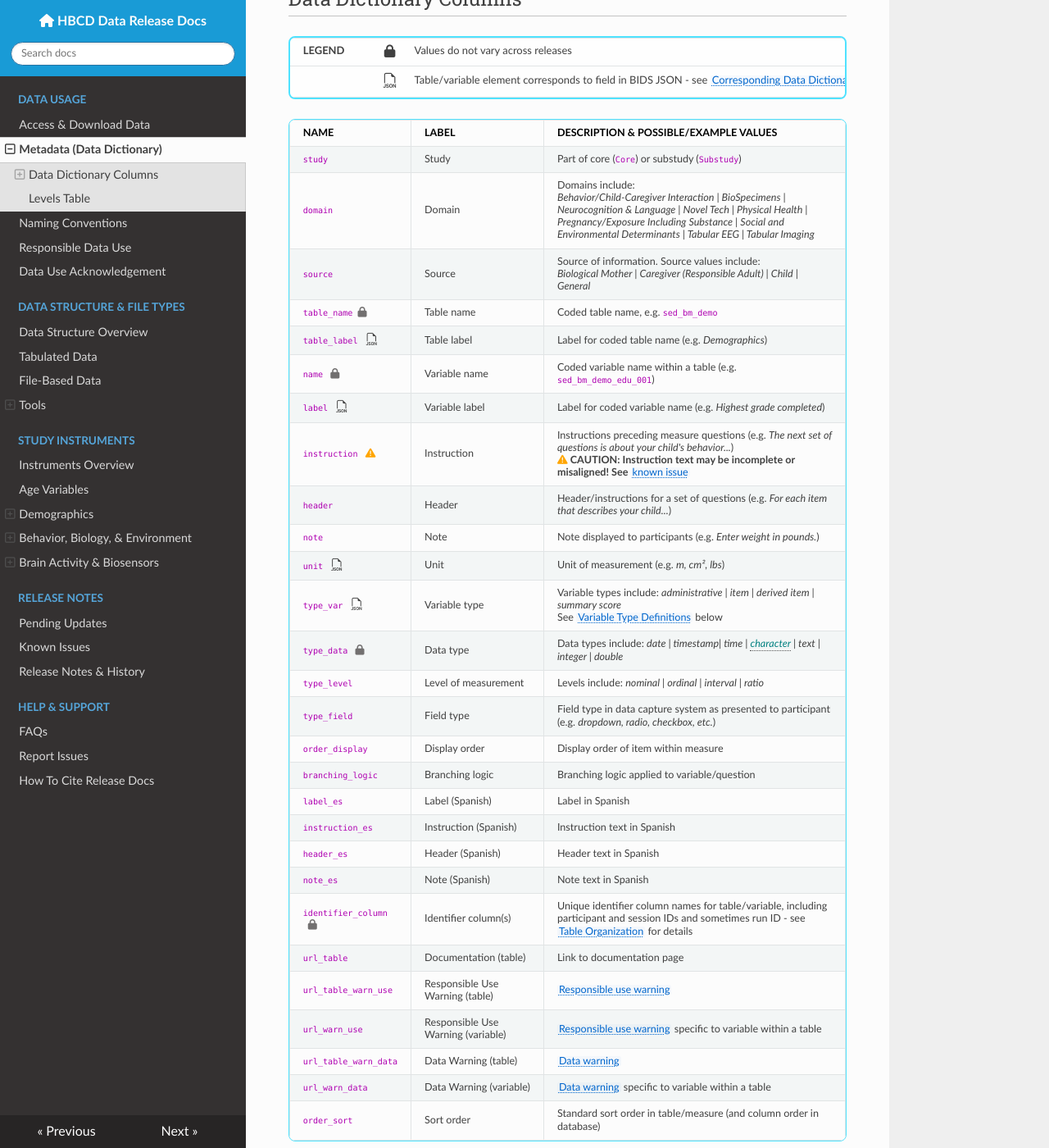
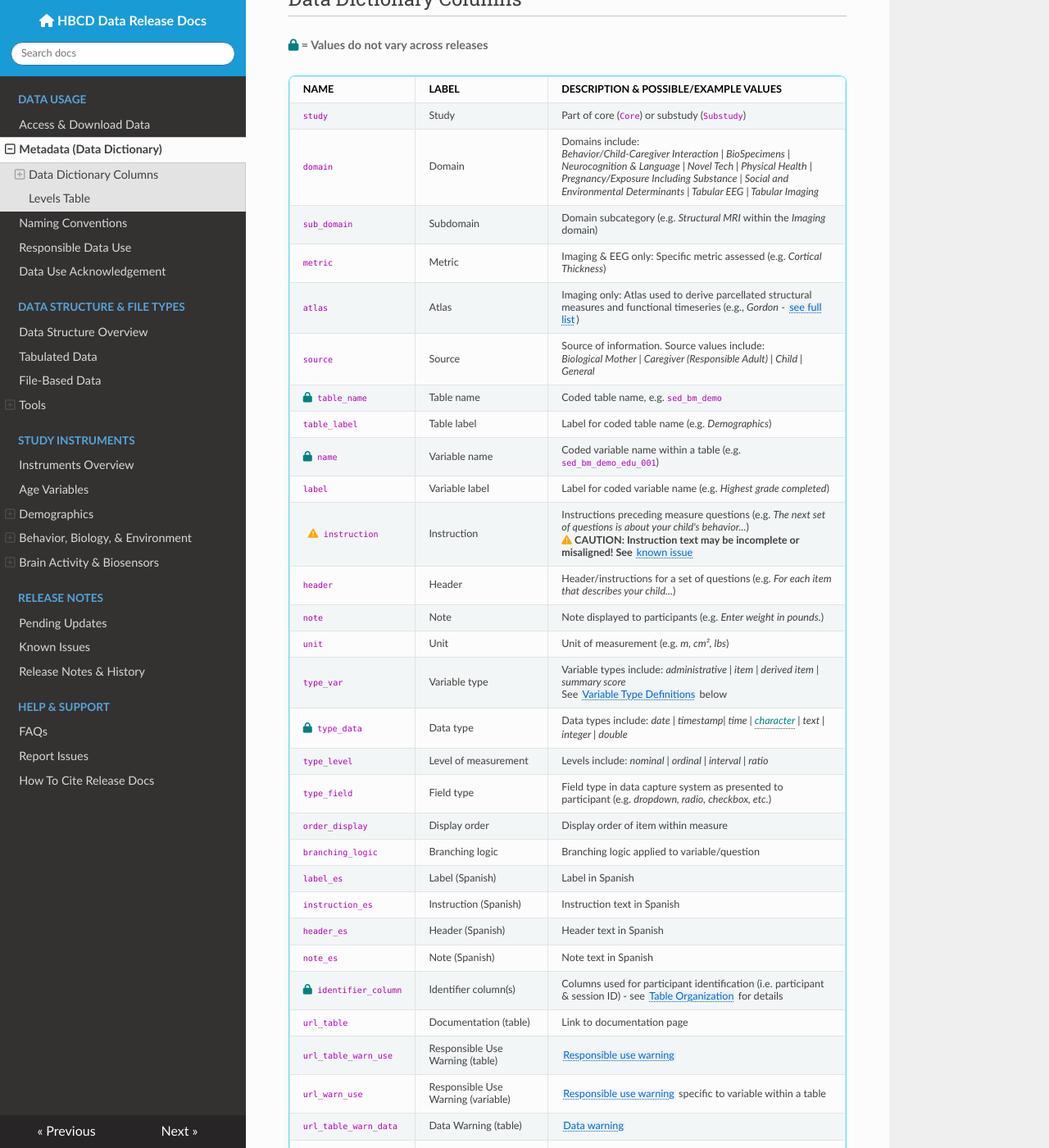
Before and after one commit to nbdc-datahub/hbcd-docs, an MkDocs documentation site: the page built from docs/access/metadata.md, in a window 1280 px wide and 1400 px high, scrolled down 519 px. Shown: the whole window at 82% size. Built offline with MkDocs 1.6.1, drawn with Linux system fonts in a browser that asks for light colours; nearby versions of some CDN libraries; some of the changed text lies outside the part shown.

Commit message:
correct metadata page to remove correspondance to JSON info (ABCD-specific)

```diff
--- a/docs/access/metadata.md
+++ b/docs/access/metadata.md
@@ -8,21 +8,9 @@
 See the following sections for detailed descriptions for each column in the [data dictionary](#data-dictionary-columns) and [levels table](#levels-table).
 
 ## Data Dictionary Columns
-<!-- LEGEND -->
-<table id="legend" class="compact-table-no-vertical-lines" style="border: 2px solid #4fe2ffff; border-radius: 8px; border-collapse: collapse; line-height: 1.0;">
-<tbody>
-<tr>
-<td><b>LEGEND</b></td>
-<td style="text-align: center; padding-left: 30px"><i style="font-size: 1.2em;" class="fa-solid fa-lock"></i></td>
-<td style="padding-left: 5px">Values do not vary across releases</td></tr>
-<tr>
-<td></td>
-<td style="text-align: center; padding-left: 30px"><i style="font-size: 1.4em;" class="bi bi-filetype-json"></i></td>
-<td style="padding-left: 5px">Table/variable element corresponds to field in BIDS JSON - see <a href="#json">Corresponding Data Dictionary Elements in JSONs</a></td></tr>
-</tbody>
-</table>
-
-<!-- DD -->
+<p style="font-size: 0.9em; color: #696969ff; font-weight: bold;">
+<i style="color: teal;" class="fa-solid fa-lock"></i>&nbsp;= Values do not vary across releases
+</p>
 <table class="compact-table" style="font-size: 14px; border: 1px solid #4fe2ffff; border-radius: 8px;">
 <thead>
 <tr>
@@ -45,6 +33,21 @@ See the following sections for detailed descriptions for each column in the [dat
   <i>Behavior/Child-Caregiver Interaction | BioSpecimens | Neurocognition & Language | Novel Tech | Physical Health | Pregnancy/Exposure Including Substance | Social and Environmental Determinants | Tabular EEG | Tabular Imaging</i></td>
 </tr>
 <tr>
+  <td><code>sub_domain</code></td>
+  <td>Subdomain</td>
+  <td style="word-wrap: break-word; white-space: normal;">Domain subcategory (e.g. <i>Structural MRI</i> within the <i>Imaging</i> domain)</td>
+</tr>
+<tr>
+  <td><code>metric</code></td>
+  <td>Metric</td>
+  <td style="word-wrap: break-word; white-space: normal;">Imaging & EEG only: Specific metric assessed (e.g. <i>Cortical Thickness</i>)</td>
+</tr>
+<tr>
+  <td><code>atlas</code></td>
+  <td>Atlas</td>
+  <td style="word-wrap: break-word; white-space: normal;">Imaging only: Atlas used to derive parcellated structural measures and functional timeseries (e.g., <i>Gordon</i> - <a href="../../instruments/mri/#parc" target="_blank">see full list</a>)</td>
+</tr>
+<tr>
   <td><code>source</code></td>
   <td>Source</td>
   <td style="word-wrap: break-word; white-space: normal;">Source of information. Source values include:<br>
@@ -52,35 +55,31 @@ See the following sections for detailed descriptions for each column in the [dat
 </tr>
 <!-- TABLE STRUCTURE -->
 <tr>
-  <td><code>table_name</code><i class="fa-solid fa-lock" title="Does not vary across releases" style="font-size: 1em; margin-left: 6px; color: #727070ff;"></i>
-  </td>
+  <td><i style="color: teal;" class="fa-solid fa-lock"></i>&nbsp; <code>table_name</code></td>
   <td>Table name</td>
   <td style="word-wrap: break-word; white-space: normal;">Coded table name, e.g. <code>sed_bm_demo</code></td>
 </tr>
 <tr>
-  <td><code>table_label</code>
-  <i class="bi bi-filetype-json" style="font-size: 1.2em; margin-left: 6px;"></i></td>
+  <td><code>table_label</code></td>
   <td>Table label</td>
   <td style="word-wrap: break-word; white-space: normal;">Label for coded table name (e.g. <i>Demographics</i>)</td>
 </tr>
 <!-- VARIABLE METADATA -->
 <tr>
-  <td><code>name</code>
-  <i class="fa-solid fa-lock" title="Does not vary across releases" style="font-size: 1em; margin-left: 6px; color: #727070ff;"></i></td>
+  <td><i style="color: teal;" class="fa-solid fa-lock"></i>&nbsp; <code>name</code></td>
   <td>Variable name</td>
   <td style="word-wrap: break-word; white-space: normal;">Coded variable name within a table (e.g. <code>sed_bm_demo_edu_001</code>)</td>
 </tr>
 <tr>
-  <td><code>label</code>
-  <i class="bi bi-filetype-json" style="font-size: 1.2em; margin-left: 6px;"></i></td>
+  <td><code>label</code></td>
   <td>Variable label</td>
   <td style="word-wrap: break-word; white-space: normal;">Label for coded variable name (e.g. <i>Highest grade completed</i>)</td>
 </tr>
 <tr>
-  <td><code>instruction</code>
-  <i class="fas fa-exclamation-triangle" style="font-size: 1em; margin-left: 6px; color: orange;"></i></td>
+  <td><i class="fas fa-exclamation-triangle" style="font-size: 1em; margin-left: 6px; color: orange;"></i>&nbsp; <code>instruction</code></td>
   <td>Instruction</td>
-  <td style="word-wrap: break-word; white-space: normal;">Instructions preceding measure questions (e.g. <i>The next set of questions is about your child's behavior...</i>)<br>
+  <td style="word-wrap: break-word; white-space: normal;">
+    Instructions preceding measure questions (e.g. <i>The next set of questions is about your child's behavior...</i>)<br>
   <i class="fas fa-exclamation-triangle" style="font-size: 1em; color: orange;"></i> <b>CAUTION: Instruction text may be incomplete or misaligned! See <a href="../../changelog/knownissues/#instruction-metadata-read-carefully">known issue</a></b></td>
 </tr>
 <tr>
@@ -94,22 +93,19 @@ See the following sections for detailed descriptions for each column in the [dat
   <td style="word-wrap: break-word; white-space: normal;">Note displayed to participants (e.g. <i>Enter weight in pounds.</i>)</td>
 </tr>
 <tr>
-  <td><code>unit</code>
-  <i class="bi bi-filetype-json" style="font-size: 1.2em; margin-left: 6px;"></i></td>
+  <td><code>unit</code></td>
   <td>Unit</td>
   <td style="word-wrap: break-word; white-space: normal;">Unit of measurement (e.g. <i>m, cm², lbs</i>)</td>
 </tr>
 <!-- VARIABLE TYPES -->
 <tr>
-  <td><code>type_var</code>
-  <i class="bi bi-filetype-json" style="font-size: 1.2em; margin-left: 6px;"></i></td>
+  <td><code>type_var</code></td>
   <td>Variable type</td>
   <td style="word-wrap: break-word; white-space: normal;">Variable types include: <i>administrative | item | derived item | summary score</i><br>
   See <a href="#type_var">Variable Type Definitions</a> below</td>
 </tr>
 <tr>
-  <td><code>type_data</code>
-  <i class="fa-solid fa-lock" style="font-size: 1em; margin-left: 6px; color: #727070ff;"></i></td>
+  <td><i style="color: teal;" class="fa-solid fa-lock"></i>&nbsp; <code>type_data</code></td>
   <td>Data type</td>
   <td style="word-wrap: break-word; white-space: normal;">Data types include: <i>date | timestamp| time | <span class="tooltip">character<span class="tooltiptext">Only used for categorical columns</span></span> | text | integer | double</i></td>
 </tr>
@@ -156,10 +152,9 @@ See the following sections for detailed descriptions for each column in the [dat
 </tr>
 <!-- IDENTIFIERS & LINKS -->
 <tr>
-  <td><code>identifier_column</code>
-  <i class="fa-solid fa-lock" style="font-size: 1em; margin-left: 6px; color: #727070ff;"></i></td>
+  <td><i style="color: teal;" class="fa-solid fa-lock"></i>&nbsp; <code>identifier_column</code></td>
   <td>Identifier column(s)</td>
-  <td style="word-wrap: break-word; white-space: normal;">Unique identifier column names for table/variable, including participant and session IDs and sometimes run ID - see <a href="../../datacuration/phenotypes/#table-organization" target="_blank">Table Organization</a> for details</td>
+  <td style="word-wrap: break-word; white-space: normal;">Columns used for participant identification (i.e. participant & session ID) - see <a href="../../datacuration/phenotypes/#table-organization" target="_blank">Table Organization</a> for details</td>
 </tr>
 <tr>
   <td><code>url_table</code></td>
@@ -221,7 +216,7 @@ See the following sections for detailed descriptions for each column in the [dat
 <td style="word-wrap: break-word; white-space: normal;">Data that gives context to the assessments, e.g. date, language, quality control, etc.</td>
 </tr>
 <tr>
-<td>derived item</td><td style="word-wrap: break-word; white-space: normal;">Derived from original participant data — for example, if a participant enters their height in separate fields for feet and inches, a derived variable could combine these into a single value representing total height in inches.</td>
+<td>derived item</td><td style="word-wrap: break-word; white-space: normal;">Derived from original participant data (e.g., combining separate entries for feet and inches into a single derived height variable in inches) - see <a href="../../instruments/demo/basicdemo/" target="_blank">Basic Demographics</a> for more examples</td>
 <tr>
 <td>item</td><td style="word-wrap: break-word; white-space: normal;">Original data provided by the participant, e.g. questions in a questionnaire</td>
 </tr>
@@ -231,37 +226,11 @@ See the following sections for detailed descriptions for each column in the [dat
 </table>
 </div>
 
-<!-- JSON -->
-<div id="json" class="table-banner" onclick="toggleCollapse(this)">
-  <span class="emoji"><i style="font-size: 1.1em;" class="bi bi-filetype-json"></i></span>
-  <span class="text-with-link">
-  <span class="text">Corresponding Data Dictionary Elements in JSONs</span>
-  <a class="anchor-link" href="#json" title="Copy link">
-  <i class="fa-solid fa-link"></i>
-  </a>
-  </span>
-  <span class="arrow">▸</span>
-</div>
-<div class="table-collapsible-content">
-<table class="table-no-vertical-lines">
-<thead>
-  <tr><th>Data Dictionary Element</th><th>Corresponding Element in BIDS JSON</th>
-  </tr>
-</thead>
-<tbody>
-<tr><td><code>table_label</code></td><td><i>MeasurementToolMetadata > Description</i></td></tr>
-<tr><td><code>label</code></td><td><i>Description</i></td></tr>
-<tr><td><code>unit</code></td><td><i>Units</i></td></tr>
-<tr><td><code>type_var</code></td><td><i>Derivative</i> set to <i>True</i> in JSON if <code>type_var</code> = <i>summary score</i> or <i>derived item</i></td></tr>
-</tbody>
-</table>
-</div>
-
 <!-- Lasso User warnings -->
 <div id="add-columns" class="warning-banner" onclick="toggleCollapse(this)">
   <span class="emoji"><i class="fas fa-exclamation-triangle"></i></span>
   <span class="text-with-link">
-  <span class="text">Lasso User Warnings - Blank Columns & Additional Columns with Download</span>
+  <span class="text">NBDC Data Access Platform User Warnings - Blank & Additional Columns with Download</span>
   <a class="anchor-link" href="#add-columns" title="Copy link">
   <i class="fa-solid fa-link"></i>
   </a>
@@ -269,14 +238,16 @@ See the following sections for detailed descriptions for each column in the [dat
   <span class="arrow">▸</span>
 </div>
 <div class="warning-collapsible-content">
-<p><b>Blank Columns in Lasso Query Tool</b><br>
-Some columns are currently blank in the Lasso Dictionary Query Tool and will be populated in the future. This includes <b>atlas</b>, <b>metric</b>, <b>sub_domain</b>, and column names appended with <b>*_es</b>. Other columns are blank because they are not applicable to the HBCD study data (e.g. <b>nda/deap/redcap</b>). Inapplicable columns will be removed in the future and can safely be ignored, but in the meantime still appear in Lasso Portal queries. <b>Only populated/applicable columns are included in the Data Dictionary overview above.</b></p>
+<p><b>Blank Columns in NBDC Data Access Platform Query Tool</b><br>
+Query Tool searches within the NBDC Data Access Platform currently display columns that are not applicable to HBCD study data, including columns ending with <code>nda</code>, <code>deap</code>, and <code>redcap</code>. Inapplicable columns will be removed in the future and can safely be ignored. Note that columns may also be blank if they have yet to be populated (currently the case for <b>sub_domain</b>, <b>atlas</b>, and <b>metric</b> for example). <b>For reference, only applicable columns are included in the Data Dictionary overview above.</b></p>
 <p><b>Additional Columns ('cohort' & 'site') Not Defined in Data Dictionary</b><br>
 Dataset downloads contain 2 additional columns not described in the data dictionary. This includes <b>cohort</b> and <b>site</b>, identical to <a href="../../instruments/demo/visitinfo">Visit Information</a> variables <b>par_visit_data_&lt;<i>cohort|site</i>&gt;</b>.</p>
 </div>
 
 ## Levels Table
-
+<p style="font-size: 0.9em; color: #696969ff; font-weight: bold;">
+<i style="color: teal;" class="fa-solid fa-lock"></i>&nbsp;= Values do not vary across releases
+</p>
 <table style="width: 100%; border-collapse: collapse; table-layout: fixed; font-size: 15px; border: 1px solid #4fe2ffff; border-radius: 8px;">
 <thead>
   <tr>
@@ -287,20 +258,17 @@ Dataset downloads contain 2 additional columns not described in the data diction
 </thead>
 <tbody>
   <tr>
-    <td><code>name</code>
-    <i class="fa-solid fa-lock" title="Does not vary across releases" style="font-size: 1em; margin-left: 6px; color: #727070ff;"></i></td>
+    <td><i style="color: teal;" class="fa-solid fa-lock"></i>&nbsp; <code>name</code></td>
     <td>&nbsp;</td>
     <td>Name of the categorical column/variable/question for which value/label pairs are reported</td>
   </tr>
   <tr>
-    <td><code>value</code>
-    <i class="fa-solid fa-lock" title="Does not vary across releases" style="font-size: 1em; margin-left: 6px; color: #727070ff;"></i></td>
+    <td><i style="color: teal;" class="fa-solid fa-lock"></i>&nbsp; <code>value</code></td>
     <td>left hand side</td>
     <td>Value of the level (<b>e.g. "1"</b>)</td>
   </tr>
   <tr>
-    <td><code>order_level</code>
-    <i class="fa-solid fa-lock" title="Does not vary across releases" style="font-size: 1em; margin-left: 6px; color: #727070ff;"></i></td>
+    <td><i style="color: teal;" class="fa-solid fa-lock"></i>&nbsp; <code>order_level</code></td>
     <td></td>
     <td>Order of response option as displayed to participants (and in data) (<b>e.g. "2"</b>)</td>
   </tr>
```
Also changed, not shown: docs/access/metadata-alt.md (deleted, +0 -188 lines).
